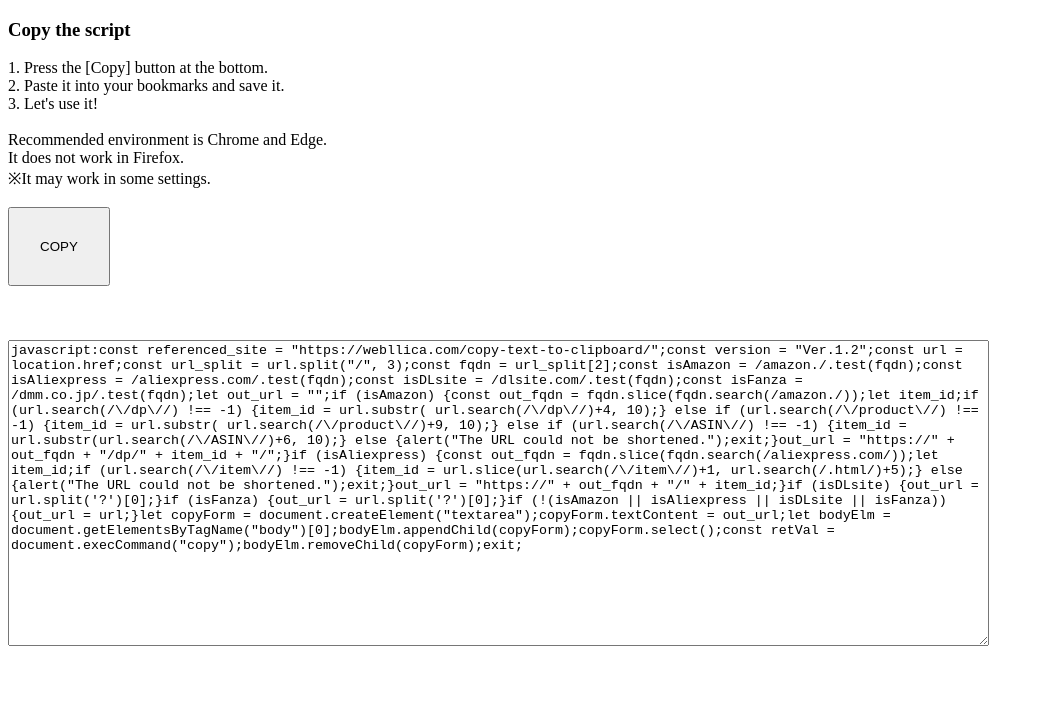
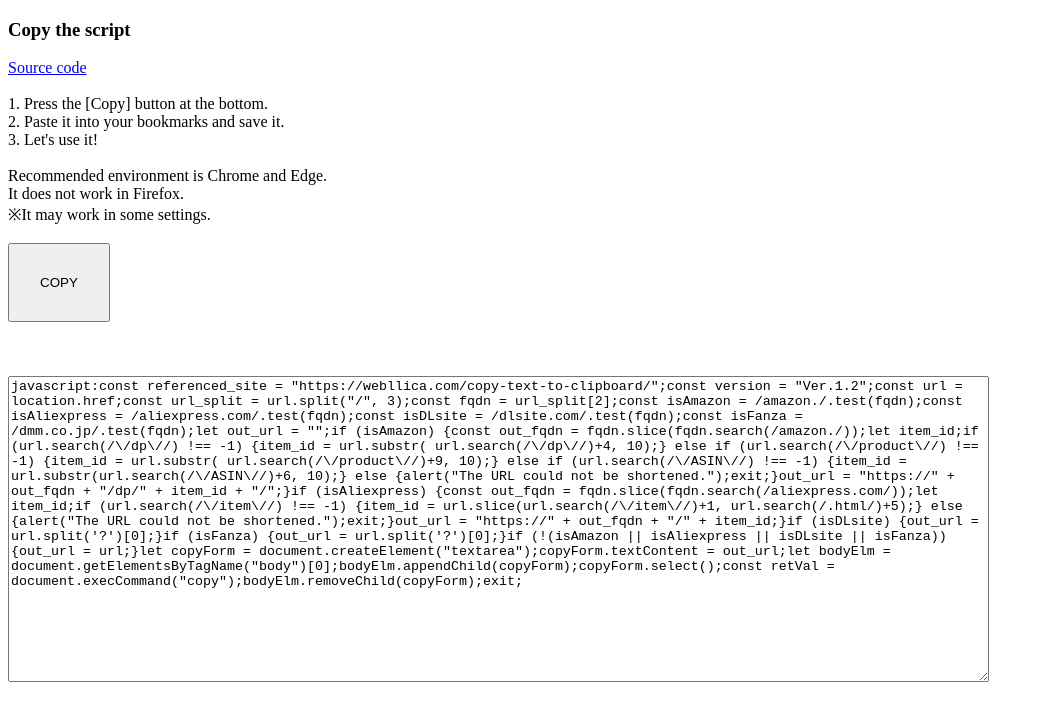
Before and after one commit to oz0820/EC_site_short_URL_generator, a plain HTML site: page index.html in a window 1280 px wide. Shown: the whole page, without its empty margins (0-1044 px from the left). Drawn offline with Linux system fonts and the light colour scheme.

Commit message:
リドミのリンク先変更

```diff
--- a/index.html
+++ b/index.html
@@ -7,6 +7,8 @@
 <body>
 
 <h3>Copy the script</h3>
+<a href="https://github.com/oz0820/EC_site_short_URL_generator">Source code</a>
+<br><br>
 1. Press the [Copy] button at the bottom.<br>
 2. Paste it into your bookmarks and save it.<br>
 3. Let's use it!<br>
```
Also changed, not shown: 1 other file.
